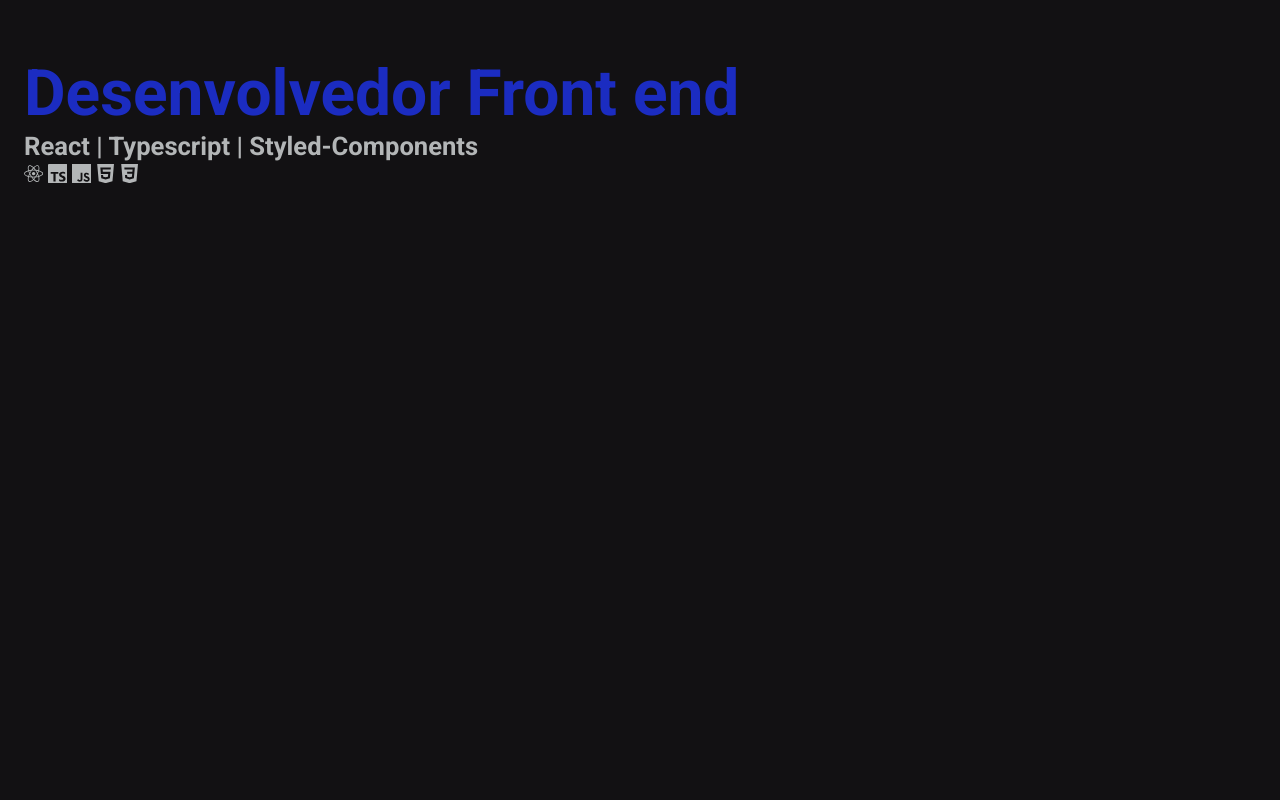
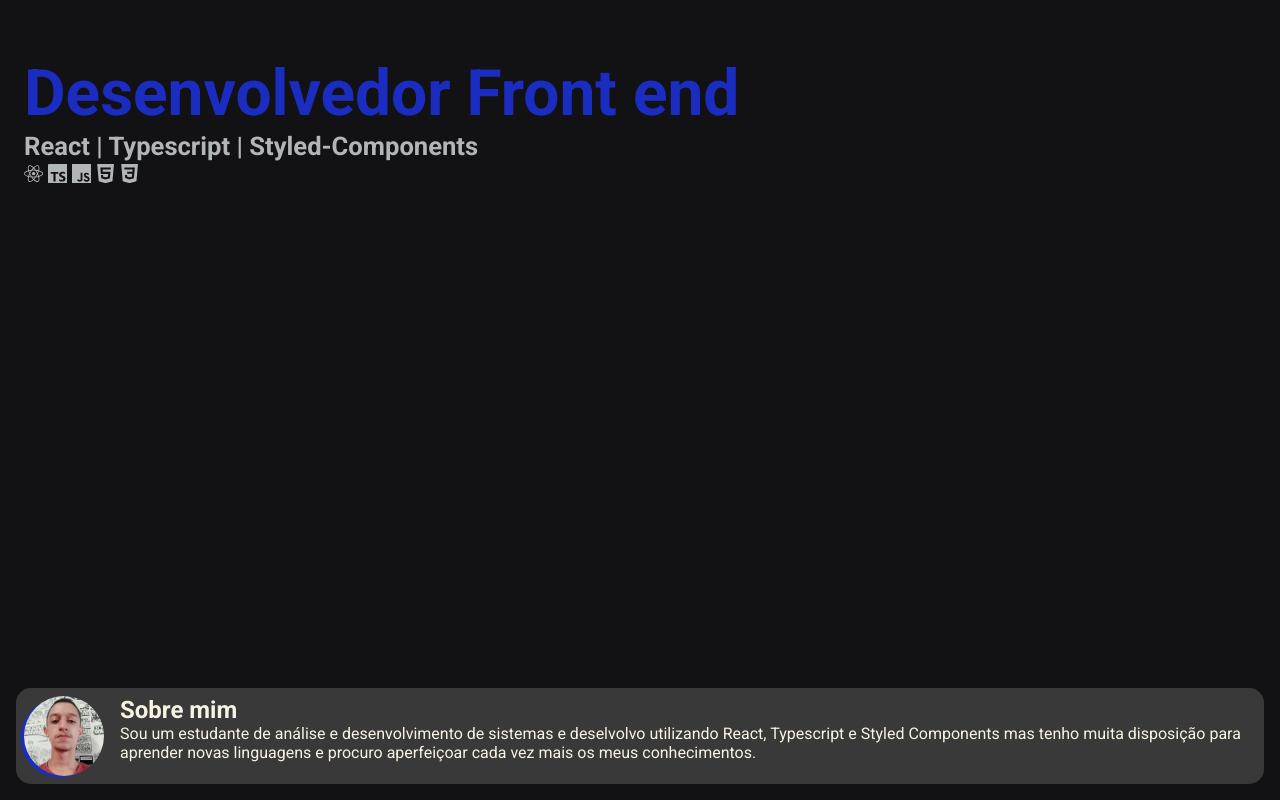
Before and after one commit to marcelovdsm/portifolio1.0, a React (Vite) app: page / in a window 1280 px wide. Shown: the part 216-1016 px from the top of the page. Before the commit the page ends 800 px from the top, so only its background shows below. Built offline with nearby package versions, Linux system fonts and the light colour scheme; the HTML template or start-up script is replaced by a standard one.

Commit message:
about section cerated

```diff
--- a/src/App.tsx
+++ b/src/App.tsx
@@ -3,12 +3,14 @@ import { defaultTheme } from './styles/themes/default'
 import { GlobalStyle } from './styles/global'
 import { Header } from './components/Header'
 import { Homepage } from './components/Homepage'
+import { About } from './components/About'
 
 function App() {
   return (
     <ThemeProvider theme={defaultTheme}>
       <Header />
       <Homepage />
+      <About />
       <GlobalStyle />
     </ThemeProvider>
   )
--- /dev/null
+++ b/src/components/About/index.tsx
@@ -0,0 +1,19 @@
+import photo from '../../assets/marcelo-photo.png'
+import { AboutDivComponent, AboutText } from './styles'
+
+export const About = () => {
+  return (
+    <AboutDivComponent>
+      <img src={photo} alt="Minha foto de perfil" />
+      <AboutText>
+        <h2>Sobre mim</h2>
+        <p>
+          Sou um estudante de análise e desenvolvimento de sistemas e deselvolvo
+          utilizando React, Typescript e Styled Components mas tenho muita
+          disposição para aprender novas linguagens e procuro aperfeiçoar cada
+          vez mais os meus conhecimentos.
+        </p>
+      </AboutText>
+    </AboutDivComponent>
+  )
+}
--- /dev/null
+++ b/src/components/About/styles.tsx
@@ -0,0 +1,18 @@
+import styled from 'styled-components'
+
+export const AboutDivComponent = styled.div`
+  display: flex;
+  padding: 0.5rem;
+  margin: 1rem;
+  gap: 1rem;
+  background-color: ${(props) => props.theme.darkGray};
+  border-radius: 15px;
+
+  img {
+    width: 5rem;
+    border-radius: 99px;
+    box-shadow: -3.5px 2px ${(props) => props.theme.blue};
+  }
+`
+
+export const AboutText = styled.div``
--- a/src/components/Homepage/styles.tsx
+++ b/src/components/Homepage/styles.tsx
@@ -3,7 +3,7 @@ import styled from 'styled-components'
 export const HomepageDiv = styled.div`
   color: ${(props) => props.theme.gray};
   width: 100%;
-  height: 30rem;
+  height: 40rem;
   padding: 1.5rem;
   margin-top: 10rem;
 
```
Also changed, not shown: src/assets/marcelo-photo.png (added).
